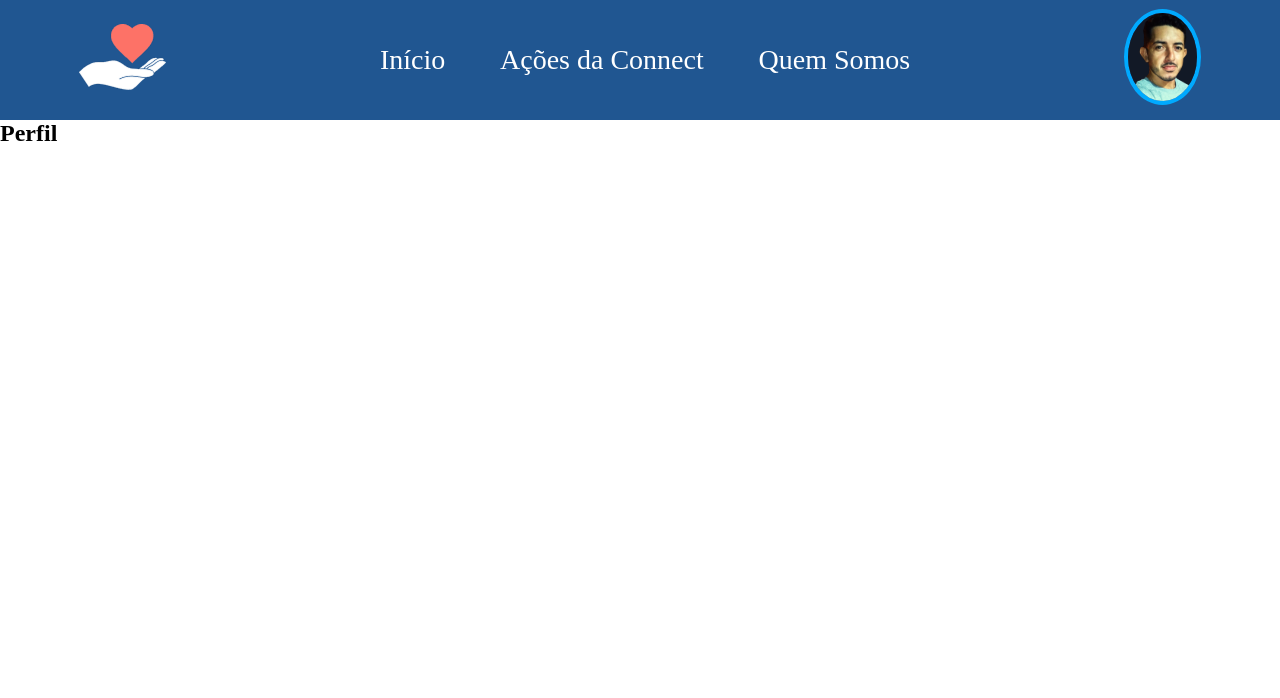
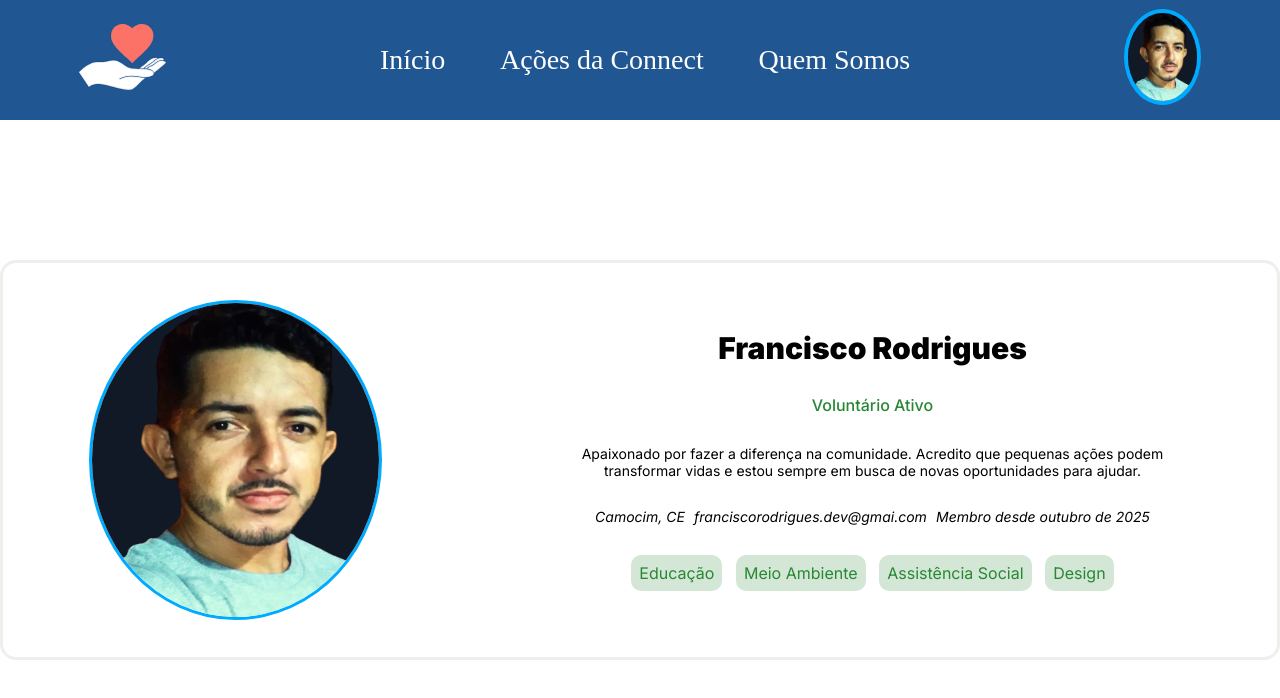
Before and after one commit to FranciscoRodrigues1/desafio-connect, a React (Vite) app: page /perfil in a window 1280 px wide. Shown: the top 698 px of the page. Built offline with nearby package versions, Linux system fonts and the light colour scheme.

Commit message:
concluindo a pagina Ações da Connect

```diff
--- a/index.html
+++ b/index.html
@@ -1,10 +1,10 @@
 <!doctype html>
-<html lang="en">
+<html lang="pt-br">
   <head>
     <meta charset="UTF-8" />
-    <link rel="icon" type="image/svg+xml" href="/vite.svg" />
+    <link rel="icon" type="image/svg+xml" href="./src/assets/logo.png" />
     <meta name="viewport" content="width=device-width, initial-scale=1.0" />
-    <title>desafiofinalfront-connect</title>
+    <title>Desafio front-connect</title>
   </head>
   <body>
     <div id="root"></div>
--- a/src/components/AcoesDaConnect/AcoesDaConnect.jsx
+++ b/src/components/AcoesDaConnect/AcoesDaConnect.jsx
@@ -1,10 +1,85 @@
-import React from "react";
+import ImgCards from "../../assets/mutirao.png";
+import ImgAulas from "../../assets/aulas.png";
+import ImgEsporteInclusao from "../../assets/esporte.png";
+import ImgGrandeFamilia from "../../assets/familia.png";
+import ImgFuturoNaEscola from "../../assets/futuro.png";
+import ImgConectJovem from "../../assets/conecta.png";
+
+import styles from "./AcoesDaConnect.module.scss";
 
 function AcoesDaConnect() {
   return (
-    <>
-      <h2>Eu sou a Ações da connect </h2>
-    </>
+    <section className={styles.secaoCards}>
+      <div>
+        <h1>Ações da Connect</h1>
+        <p>
+          Junte-se a quem acredita na mudança. Apoie, participe e transforme
+          vidas através de ações sociais que geram impacto real nas comunidades.
+        </p>
+      </div>
+
+      <section className={styles.cards}>
+        <article>
+          <img src={ImgCards} alt="" />
+            <h2>Mutirão de reciclagem</h2>
+            <p>
+              Coletar materiais recicláveis e orientar sobre descarte
+              consciente.
+            </p>
+            <button>Quero participar</button>
+        </article>
+
+        <article>
+          <img src={ImgAulas} alt="" />
+          <h2>Aulas de Tecnologia</h2>
+          <p>
+            Ensinar noções básicas de informática, internet segura e
+            programação. Preparar jovens para o mercado de trabalho digital.
+          </p>
+          <button>Quero participar</button>
+        </article>
+
+        <article>
+          <img src={ImgEsporteInclusao} alt="" />
+          <h2>Esporte e Inclusão</h2>
+          <p>
+            Organizar treinos e jogos que incentivem a participação de todos.
+            Promover disciplina, saúde e trabalho em equipe entre jovens.
+          </p>
+          <button>Quero participar</button>
+        </article>
+
+        <article>
+          <img src={ImgGrandeFamilia} alt="" />
+          <h2>Instituto grande familia</h2>
+          <p>
+            Contribua com alimentos não perecíveis e ajude famílias em situação
+            de vulnerabilidade.
+          </p>
+          <button>Quero participar</button>
+        </article>
+
+        <article>
+          <img src={ImgFuturoNaEscola} alt="" />
+          <h2>Projeto Futuro na Escola</h2>
+          <p>
+            Doe livros, cadernos, lápis, mochilas e canetas para ajudar jovens a
+            continuarem seus estudos com mais estrutura.
+          </p>
+          <button>Quero participar</button>
+        </article>
+
+        <article>
+          <img src={ImgConectJovem} alt="" />
+          <h2>Instituto Conecta Jovem</h2>
+          <p>
+            Doe computadores usados, tablets ou celulares em bom estado para
+            permitir que jovens tenham acesso ao mundo digital.
+          </p>
+          <button>Quero participar</button>
+        </article>
+      </section>
+    </section>
   );
 }
 
--- a/src/components/AcoesDaConnect/AcoesDaConnect.module.scss
+++ b/src/components/AcoesDaConnect/AcoesDaConnect.module.scss
@@ -0,0 +1,95 @@
+@import url('https://fonts.googleapis.com/css2?family=Source+Sans+3:ital,wght@0,200..900;1,200..900&display=swap');
+
+@import url('https://fonts.googleapis.com/css2?family=Inter:ital,opsz,wght@0,14..32,100..900;1,14..32,100..900&family=Source+Sans+3:ital,wght@0,200..900;1,200..900&display=swap');
+
+.secaoCards {
+    // border: solid red 2px;
+    // height: 100vh;
+    display: flex;
+    flex-direction: column;
+    align-items: center;
+    justify-content: space-between;
+
+
+    div {
+        // background-color: yellow;
+        //border: solid violet;
+        height: 45vh;
+        width: 55%;
+        display: flex;
+        justify-content: center;
+        flex-direction: column;
+        text-align: center;
+
+        h1 {
+            padding: 5px;
+            font-size: 3.75rem;
+            font-family: "Source Sans 3", sans-serif;
+            color: #205691;
+        }
+
+        p {
+            font-size: 1.5rem;
+            font-family: "Inter", Sans serif;
+        }
+
+
+    }
+}
+
+.cards {
+    //border: solid green;
+    width: 100%;
+    //height: 100vh;
+    display: flex;
+    justify-content: space-evenly;
+    align-items: center;
+    flex-wrap: wrap;
+
+
+    article {
+        margin: 25px;
+        //border: solid rgb(255, 0, 34);
+        width: 25vw;
+        height: 60vh;
+         display: flex;
+         flex-direction: column;
+         justify-content: space-between;
+        align-items: center;
+        text-align: center;
+
+
+        img {
+            width: 100%;
+        }
+
+        button{
+            width: 60%;
+            height:15%;
+            background-color: #205691;
+            color: #FFFFFF;
+            border-radius: 10px;
+            font-size: 1.5rem;
+            cursor: pointer;
+            border: none;
+
+        }
+        button:hover{
+            background-color: #1ac37f;
+            color: #ffffff;
+            box-shadow:0px  8px 16px 0px rgb(68, 255, 0);
+        }
+    }
+
+    h2 {
+        font-size: 1.875rem;
+        font-family: "Source Sans 3", sans-serif;
+        color: #122F97;
+    }
+
+    p{
+        font-size: 1.075rem;
+        font-family: "Inter", sans-serif;
+        color: #000000;
+    }
+}
--- a/src/components/Inicio/Inicio.module.scss
+++ b/src/components/Inicio/Inicio.module.scss
@@ -20,7 +20,7 @@
             width: 100%;
             padding-top: 100px;
             padding-left: 70px;
-            font-size: 5.625rem;
+            font-size: 5rem;
             color: #205691;
         }
 
--- a/src/components/Perfil/Perfil.jsx
+++ b/src/components/Perfil/Perfil.jsx
@@ -1,11 +1,33 @@
-import React from "react";
+import styles from "./Perfil.module.scss";
+import ImgPerfil from "../../assets/perfil.png";
 
 function Perfil() {
   return (
-    <>
-      <h2>Perfil</h2>
-    </>
+    <section className={styles.containerTelaPerfil}>
+      <article>
+        <img src={ImgPerfil} alt="Foto de perfil" />
+        <div className={styles.cardInfo}>
+          <h2> Francisco Rodrigues </h2>
+          <h3> Voluntário Ativo</h3>
+          <p className={styles.paragrafoSobreMim}>
+            Apaixonado por fazer a diferença na comunidade. Acredito que
+            pequenas ações podem transformar vidas e estou sempre em busca de
+            novas oportunidades para ajudar.
+          </p>
+          <address>
+            <p> Camocim, CE</p>
+            <p>franciscorodrigues.dev@gmai.com</p>
+            <p> Membro desde outubro de 2025</p>
+          </address>
+          <ul className={styles.listaInteresses}>
+            <li>Educação</li>
+            <li>Meio Ambiente</li>
+            <li>Assistência Social</li>
+            <li>Design</li>
+          </ul>
+        </div>
+      </article>
+    </section>
   );
 }
-
 export default Perfil;
--- a/src/components/Perfil/Perfil.module.scss
+++ b/src/components/Perfil/Perfil.module.scss
@@ -0,0 +1,75 @@
+@import url('https://fonts.googleapis.com/css2?family=Inter:ital,opsz,wght@0,14..32,100..900;1,14..32,100..900&family=Source+Sans+3:ital,wght@0,200..900;1,200..900&display=swap');
+
+.containerTelaPerfil {
+  height: 85vh;
+  display: flex;
+  justify-content: center;
+  align-items: center;
+  font-family: "Inter", sans-serif;
+
+  article {
+    display: flex;
+    border: solid #efeeea;
+    border-radius: 16px;
+    justify-content: space-around;
+    height: 50vh;
+    align-items: center;
+
+    img {
+      border-radius: 100%;
+      height: 40vh;
+      width: 23%;
+      border: solid #00aaff;
+    }
+  }
+}
+//Div
+.cardInfo {
+  // border: solid rgb(4, 45, 134);
+  display: flex;
+  flex-direction: column;
+  justify-content: space-evenly;
+  align-items: center;
+  //  border: solid blue;
+  width: 50%;
+  height: 40vh;
+
+  h2{
+    font-size: 1.875rem;
+    font-weight: 900;
+  }
+
+  h3{
+    font-size: 1rem;
+    font-weight: 500;
+    color: #278733;
+  }
+
+  p{
+    font-size: 0.875rem;
+  }
+  .paragrafoSobreMim {
+    // border: solid red;
+    text-align: center;
+  }
+}
+address {
+  // padding: 10px;
+  display: flex;
+  justify-content: space-evenly;
+  // border: solid blue;
+  width: 90%;
+}
+.listaInteresses {
+  // border: solid rgb(11, 74, 162);
+  // padding: 20px;
+  display: flex;
+  width: 80%;
+  justify-content: space-evenly;
+  li {
+    background-color: #d4e7d6;
+    padding: 0.5rem;
+    color: #278733;
+    border-radius: 10px;
+  }
+}
--- a/src/global.scss
+++ b/src/global.scss
@@ -6,5 +6,8 @@
     box-sizing: border-box;
     list-style: none;
     text-decoration: none;
-    //font-family: "Source Sans 3", sans-serif;
+
+    // h2{
+    //     font-family: "Source Sans 3", sans-serif;
+    // }
 }
```
